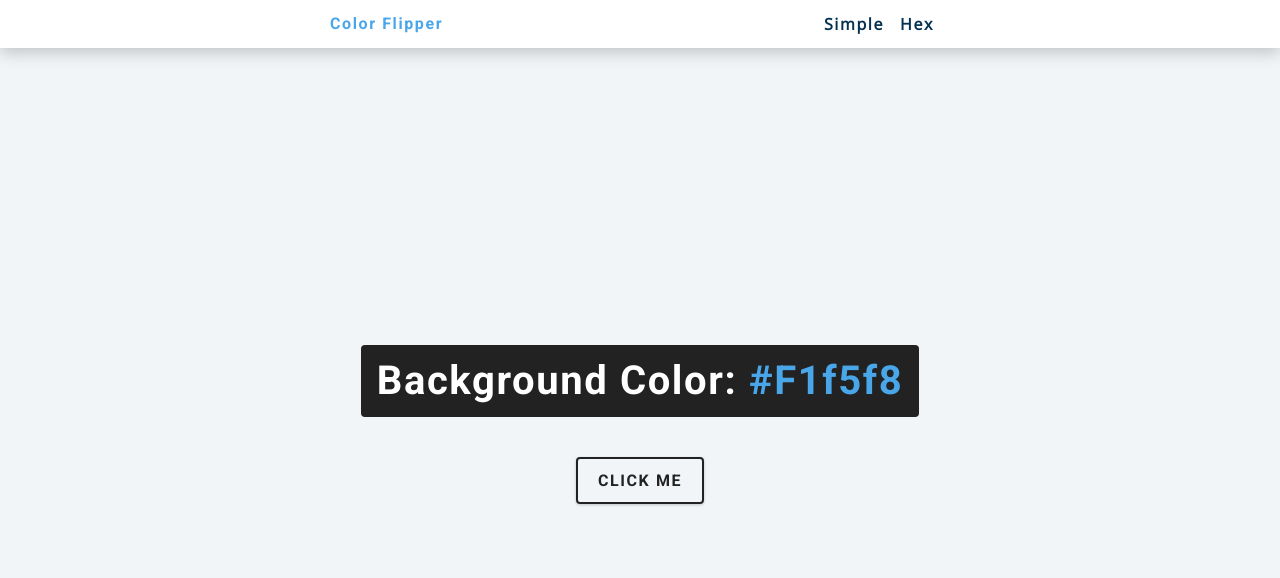
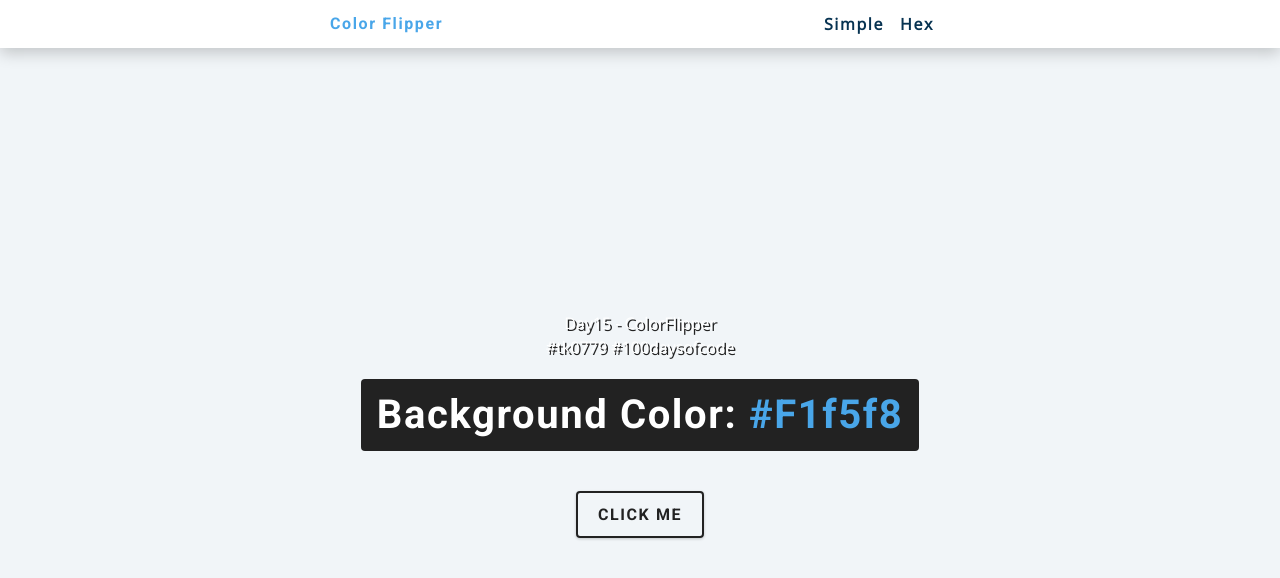
Before and after one commit to tk0779/100daysofcode, a plain HTML site: page day15 - colorflipper/index.html in a window 1280 px wide. Drawn offline with nearby package versions, Linux system fonts and the light colour scheme.

Commit message:
Add files via upload

```diff
--- a/day15 - colorflipper/index.html
+++ b/day15 - colorflipper/index.html
@@ -24,10 +24,12 @@
     </nav>
     <main>
       <div class="container">
-        <h2>background color: <span class = 'color'>
-          #f1f5f8
-        </span></h2>
-        <button class = 'btn btn-hero' id = 'btn'>click me</button>
+        <p class="headtext">
+          Day15 - ColorFlipper <br />
+          #tk0779 #100daysofcode
+        </p>
+        <h2>background color: <span class="color"> #f1f5f8 </span></h2>
+        <button class="btn btn-hero" id="btn">click me</button>
       </div>
     </main>
     <!-- javascript -->
--- a/day15 - colorflipper/styles.css
+++ b/day15 - colorflipper/styles.css
@@ -232,3 +232,9 @@ main {
   color: var(--clr-white);
   background: var(--clr-black);
 }
+
+.headtext {
+  text-align: center;
+  color: #fff;
+  text-shadow: 2px 2px #222;
+}
```
Also changed, not shown: day15 - colorflipper/hex.html (+4 -0 lines).
